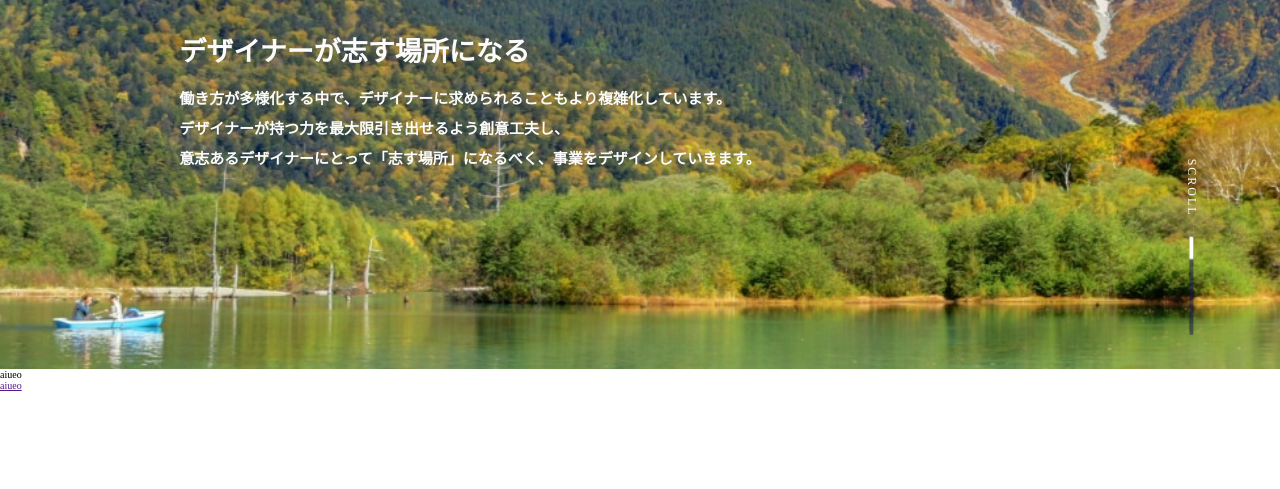
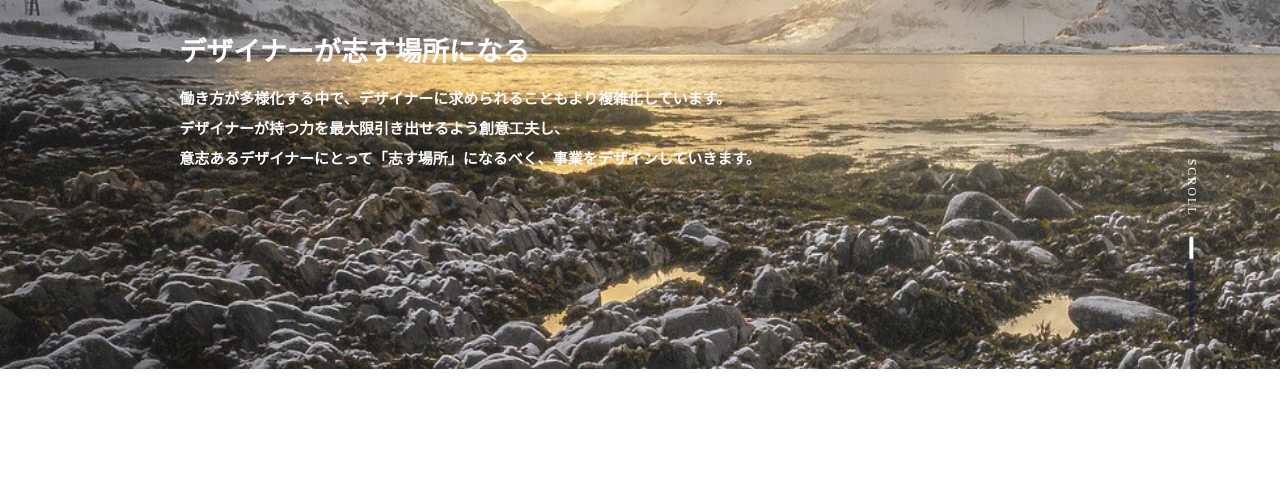
Before and after one commit to toyoken007/lessun1, a plain HTML site: page index.html in a window 1280 px wide. Shown: the part 431-920 px from the top of the page. Drawn offline with nearby package versions, Linux system fonts and the light colour scheme; placeholder pictures from the web are drawn by us.

Commit message:
no message

```diff
--- a/css/style.css
+++ b/css/style.css
@@ -74,8 +74,31 @@ h1 {
 
 }
 
-.fstimg {
+.slider div {
+    height: 100vh;
+    background-size: cover;
+    background-position: center;
+    background-repeat: no-repeat;
+
+  }
+.slider {
+
+}
+
+.fstimg1 {
     background-image: url(../img/yama.jpg);
+    height: 100vh;
+    background-size: cover;
+}
+
+.fstimg2 {
+    background-image: url(../img/hyouzan.jpg);
+    height: 100vh;
+    background-size: cover;
+}
+
+.fstimg3 {
+    background-image: url(../img/ine.jpg);
     height: 100vh;
     background-size: cover;
 }
--- a/index.html
+++ b/index.html
@@ -5,7 +5,15 @@
 	<meta charset="UTF-8">
 	<meta name="viewport" content="width=device-width, initial-scale=1.0">
 	<title>lessun1</title>
+	<link rel="stylesheet" type="text/css" href="//cdn.jsdelivr.net/npm/slick-carousel@1.8.1/slick/slick.css" />
+	<link rel="stylesheet" type="text/css" href="//cdn.jsdelivr.net/npm/slick-carousel@1.8.1/slick/slick-theme.css" />
 	<link rel="stylesheet" href="css/style.css">
+
+
+	<!-- <script src="https://code.jquery.com/jquery-2.2.4.min.js"
+		integrity="sha256-BbhdlvQf/xTY9gja0Dq3HiwQF8LaCRTXxZKRutelT44=" crossorigin="anonymous"></script>
+	<link rel="stylesheet" type="text/css" href="//cdn.jsdelivr.net/npm/slick-carousel@1.8.1/slick/slick.css" /> -->
+
 </head>
 
 <body>
@@ -27,7 +35,11 @@
 
 	</div>
 	<div class="fstview">
-		<div class="fstimg"></div>
+		<div id="slider">
+			<div class="fstimg1"></div>
+			<div class="fstimg2"></div>
+			<div class="fstimg3"></div>
+		</div>
 		<!-- <img src="img/yama.jpg" alt=""> -->
 		<div class="title_box">
 			<div class="title">
@@ -65,18 +77,9 @@
 			</div>
 		</div>
 	</div>
-	<div id="kenta">aiueo</div>
-	<a href="" id="kenta">aiueo</a>
-	<script>
-		var v = document.getElementById("kenta").innerHTML;
-		console.log(v);
-
-		if (v === document.getElementById("kenta").innerHTML) {
-			console.log("true");
-		} else {
-			console.log("false");
-		}
-	</script>
+	<script src="https://code.jquery.com/jquery-3.7.1.min.js" integrity="sha256-/JqT3SQfawRcv/BIHPThkBvs0OEvtFFmqPF/lYI/Cxo=" crossorigin="anonymous"></script>
+	<script type="text/javascript" src="//cdn.jsdelivr.net/npm/slick-carousel@1.8.1/slick/slick.min.js"></script>
+	<script src="js/slick.js"></script>
 
 </body>
 
--- /dev/null
+++ b/js/slick.js
@@ -0,0 +1,14 @@
+$(function () {
+    $("#slider").slick({
+      arrows: false,/*矢印有無*/
+      dots: false,/*ドット有無*/
+      autoplay: true,
+      autoplayspeed: 3000,
+      pauseOnFocus: false,
+      pauseOnHover: false,
+      pauseOnDotsHover: false,
+      fade: true,
+      speed: 3000
+
+    });
+  });
```
Also changed, not shown: img/hyouzan.jpg (added), img/ine.jpg (added).
